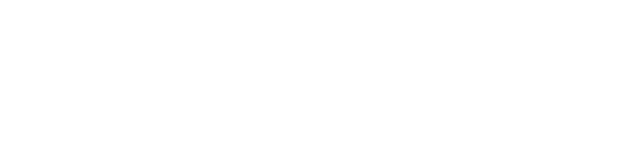
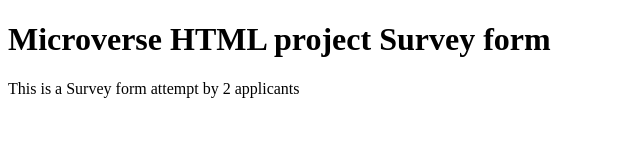
Before and after one commit to MunSterVII/HTMLProyectWithEder, a plain HTML site: page index.html in a window 1280 px wide. Shown: the whole page, without its empty margins (0-640 px from the left). Drawn offline with Linux system fonts and the light colour scheme.

Commit message:
added title and description

```diff
--- a/index.html
+++ b/index.html
@@ -8,6 +8,14 @@
 
   <body>
     <script src="https://cdn.freecodecamp.org/testable-projects-fcc/v1/bundle.js"></script>
+
+      <h1 id="title">
+        Microverse HTML project Survey form
+      </h1>
+      <p id="description">
+        This is a Survey form attempt by 2 applicants
+      </p>
+
 
     <!--
 
```
